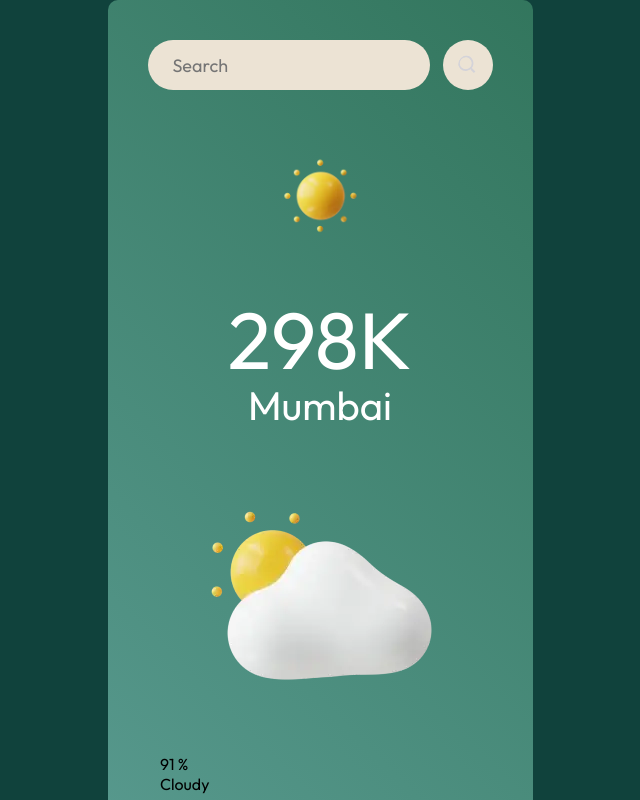
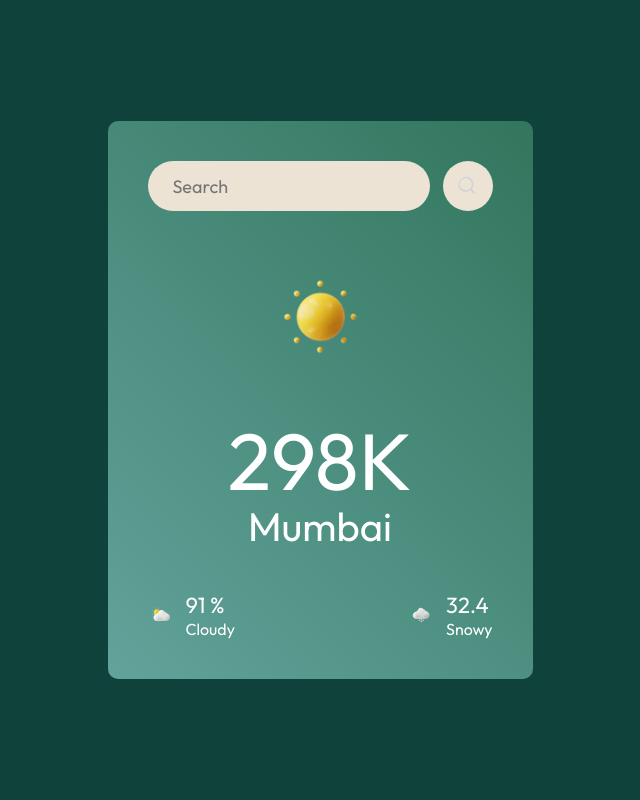
Before and after one commit to Boiyee/Weather-app, a React (Vite) app: page / in a window 1280 px wide. Shown: the top 800 px of the page, without its empty margins (320-960 px from the left). Built offline with nearby package versions, Linux system fonts and the light colour scheme.

Commit message:
Updating Weather style

```diff
--- a/src/components/Weather.css
+++ b/src/components/Weather.css
@@ -48,3 +48,31 @@
     color: hsl(0, 0%, 100%);
     font-size: 40px;
 }
+
+
+.weather-data {
+    width: 100%;
+    margin-top: 40px;
+    color: hsl(0, 0%, 100%);
+    display: flex;
+    justify-content: space-between;
+}
+
+.weather-data .col {
+    display: flex;
+    align-items: flex-start;
+    gap: 12px;
+    font-size: 22px;
+}
+
+
+.weather-data .col span {
+    display: block;
+    font-size: 16px;
+}
+
+
+.weather-data .col img {
+    width: 26px;
+    margin-top: 10px;
+}
```
